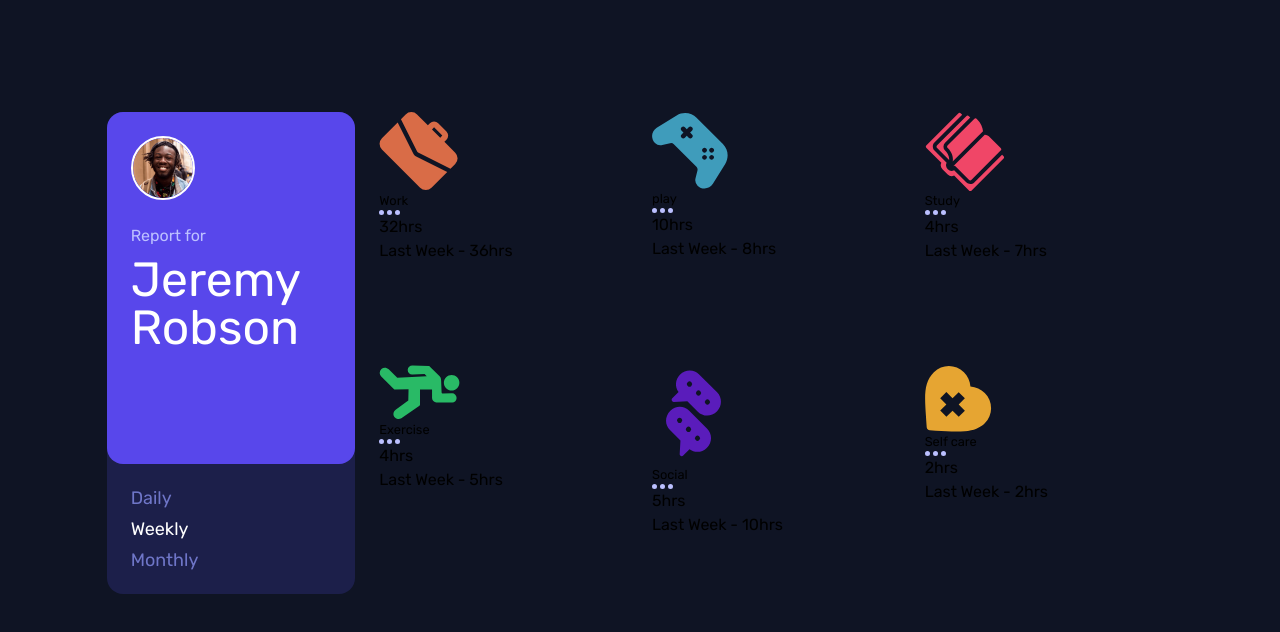
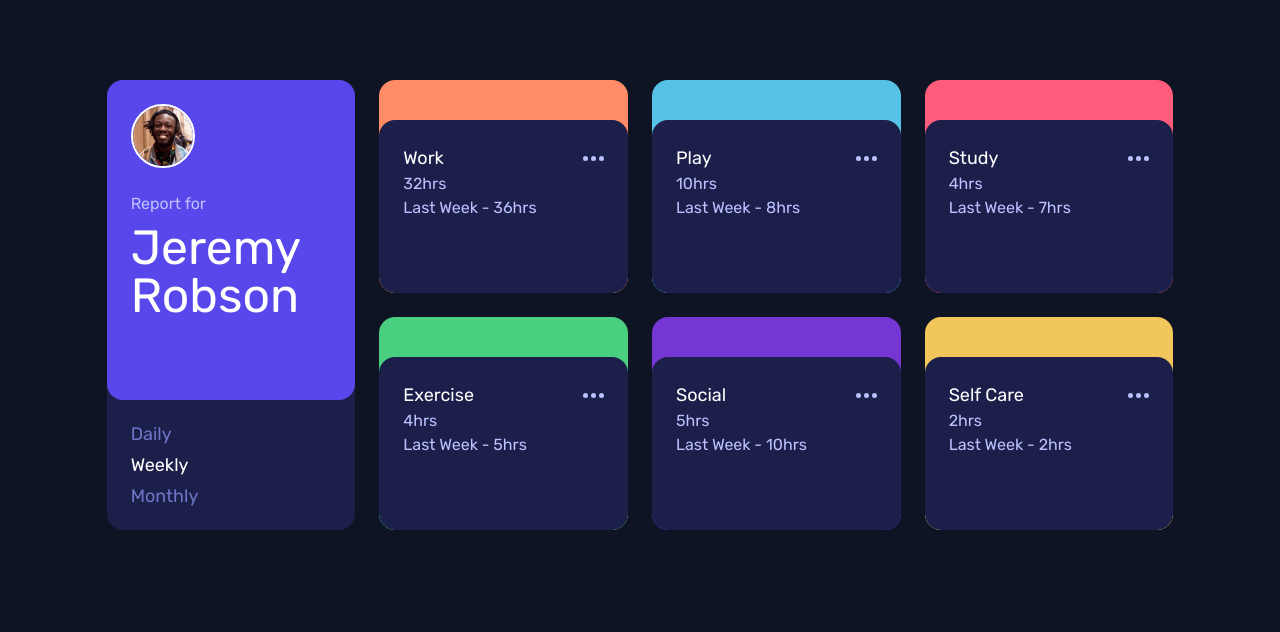
Before and after one commit to JustShuaib/time-tracking-dashboard, a website: page index.html in a window 1280 px wide. Drawn offline with Linux system fonts and the light colour scheme.

Commit message:
Styled the other cards

```diff
--- a/index.html
+++ b/index.html
@@ -15,12 +15,12 @@
   </head>
   <body class="font-rubik bg-very-dark-blue">
     <main
-      class="grid w-9/12 md:w-10/12 my-20 md:my-28 md:grid-cols-4 gap-y-6 md:gap-x-6 md:grid-rows-2 mx-auto"
+      class="grid w-9/12 md:w-10/12 my-20 md:mt-20 md:grid-cols-4 gap-6 md:grid-rows-2 mx-auto"
     >
       <!-- Info -->
       <div class="rounded-2xl md:row-span-2 text-pale-blue bg-dark-blue">
         <div
-          class="w-full rounded-2xl bg-pry-blue p-6 flex items-center lg:flex-col md:items-start md:pb-28"
+          class="w-full rounded-2xl bg-pry-blue p-6 flex items-center lg:flex-col md:items-start md:pb-20"
         >
           <img
             src="./images/image-jeremy.png"
@@ -44,15 +44,17 @@
       </div>
       <!--End of Info -->
       <!-- Work  -->
-      <section>
+      <section class="bg-work bg-['url(./images/icon-ellipsis.svg)']">
         <div>
-          <img src="./images/icon-work.svg" alt="work" />
+          <!-- <img src="./images/icon-work.svg" alt="work" /> -->
           <div>
             <small>
               <h2>Work</h2>
+              <button>
                 <img src="./images/icon-ellipsis.svg" alt="ellipsis" />
+              </button>
             </small>
-            <div>
+            <div class="time">
               <p>32hrs</p>
               <p>Last Week - 36hrs</p>
             </div>
@@ -60,15 +62,17 @@
         </div>
       </section>
       <!-- Play  -->
-      <section>
+      <section class="bg-play">
         <div>
-          <img src="./images/icon-play.svg" alt="play" />
+          <!-- <img src="./images/icon-play.svg" alt="play" /> -->
           <div>
             <small>
               <h2>play</h2>
+              <button aria-label="button">
                 <img src="./images/icon-ellipsis.svg" alt="ellipsis" />
+              </button>
             </small>
-            <div>
+            <div class="time">
               <p>10hrs</p>
               <p>Last Week - 8hrs</p>
             </div>
@@ -76,15 +80,17 @@
         </div>
       </section>
       <!-- Study  -->
-      <section>
+      <section class="bg-study">
         <div>
-          <img src="./images/icon-study.svg" alt="Study" />
+          <!-- <img src="./images/icon-study.svg" alt="Study" /> -->
           <div>
             <small>
               <h2>Study</h2>
+              <button>
                 <img src="./images/icon-ellipsis.svg" alt="ellipsis" />
+              </button>
             </small>
-            <div>
+            <div class="time">
               <p>4hrs</p>
               <p>Last Week - 7hrs</p>
             </div>
@@ -92,15 +98,17 @@
         </div>
       </section>
       <!-- Exercise -->
-      <section>
+      <section class="bg-exercise">
         <div>
-          <img src="./images/icon-exercise.svg" alt="Exercise" />
+          <!-- <img src="./images/icon-exercise.svg" alt="Exercise" /> -->
           <div>
             <small>
               <h2>Exercise</h2>
+              <button>
                 <img src="./images/icon-ellipsis.svg" alt="ellipsis" />
+              </button>
             </small>
-            <div>
+            <div class="time">
               <p>4hrs</p>
               <p>Last Week - 5hrs</p>
             </div>
@@ -108,15 +116,17 @@
         </div>
       </section>
       <!-- Social -->
-      <section>
+      <section class="bg-social">
         <div>
-          <img src="./images/icon-social.svg" alt="Social" />
+          <!-- <img src="./images/icon-social.svg" alt="Social" /> -->
           <div>
             <small>
               <h2>Social</h2>
+              <button>
                 <img src="./images/icon-ellipsis.svg" alt="ellipsis" />
+              </button>
             </small>
-            <div>
+            <div class="time">
               <p>5hrs</p>
               <p>Last Week - 10hrs</p>
             </div>
@@ -124,15 +134,17 @@
         </div>
       </section>
       <!-- Self care -->
-      <section>
+      <section class="bg-self-care">
         <div>
-          <img src="./images/icon-self-care.svg" alt="Self care" />
+          <!-- <img src="./images/icon-self-care.svg" alt="Self care" /> -->
           <div>
             <small>
               <h2>Self care</h2>
+              <button>
                 <img src="./images/icon-ellipsis.svg" alt="ellipsis" />
+              </button>
             </small>
-            <div>
+            <div class="time">
               <p>2hrs</p>
               <p>Last Week - 2hrs</p>
             </div>
```
Also changed, not shown: style.css. Lines whose indentation alone changed are shown as unchanged.
